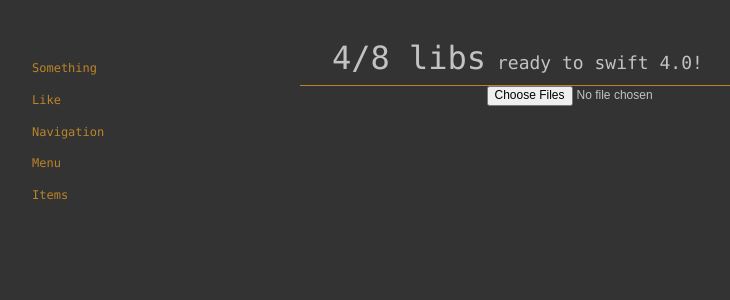
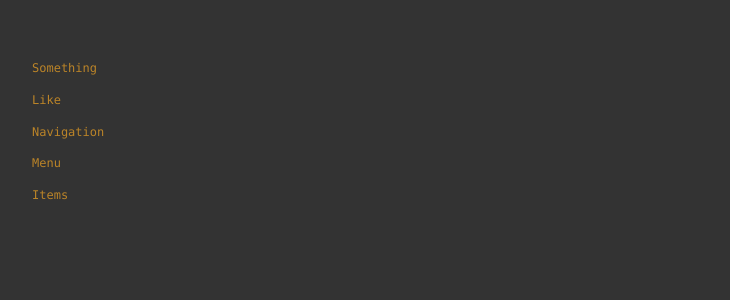
Before and after one commit to torinos-io/web, a Vue app: page / in a window 1280 px wide. Shown: the top 300 px of the page, without its empty margins (40-770 px from the left). Built offline with nearby package versions, Linux system fonts and the light colour scheme.

Commit message:
Remove contents

```diff
--- a/src/components/Project.vue
+++ b/src/components/Project.vue
@@ -1,17 +1,10 @@
 <template lang='pug'>
 section.project
-  h2.project-lede
-    span.project-lede-bold 4/8 libs
-    |  ready to swift 4.0!
-  files
 </template>
 
 <script>
-import Files from './Files';
-
 export default {
   name: 'project',
-  components: { Files },
 };
 </script>
 
```
